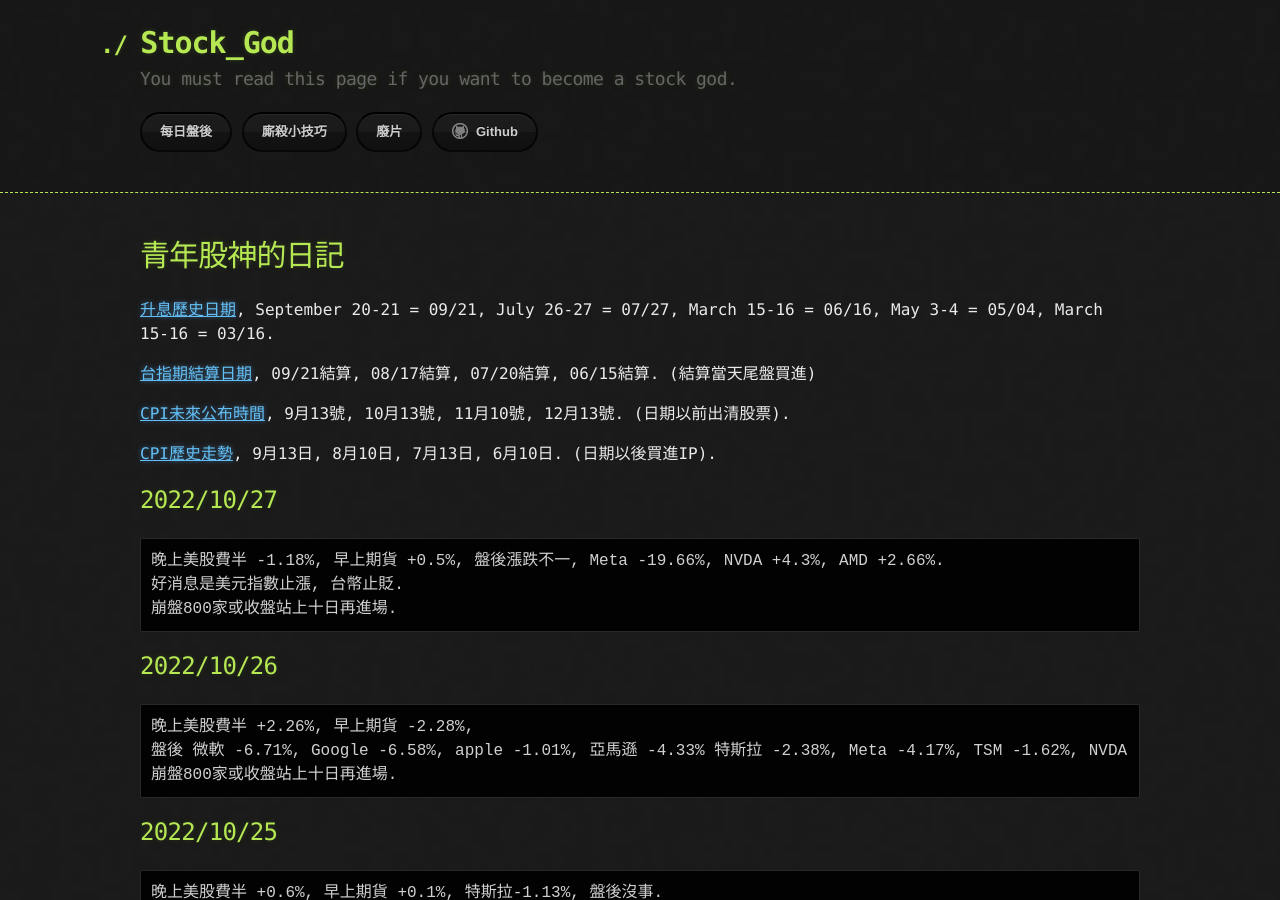
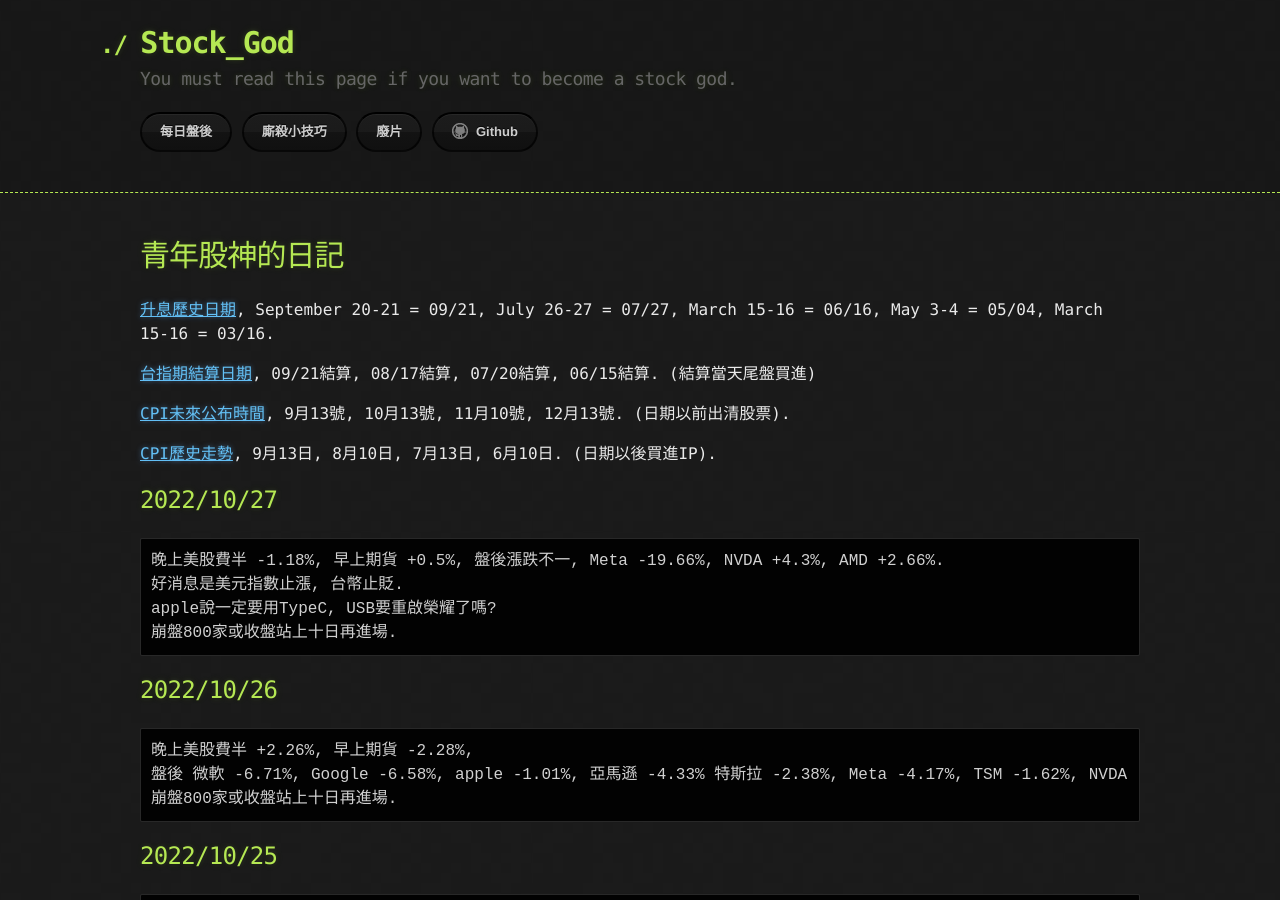
Before and after one commit to lepg5487/Stock_God, a Jekyll site: the page built from index.md, in a window 1280 px wide and 900 px high. Built offline with Jekyll 4.4.1, drawn with Linux system fonts in a browser that asks for light colours; our own code applies the rules of GitHub Pages for plain Markdown files.

Commit message:
Update index.md

````diff
--- a/index.md
+++ b/index.md
@@ -16,6 +16,7 @@
 ```
 晚上美股費半 -1.18%, 早上期貨 +0.5%, 盤後漲跌不一, Meta -19.66%, NVDA +4.3%, AMD +2.66%.
 好消息是美元指數止漲, 台幣止貶.
+apple說一定要用TypeC, USB要重啟榮耀了嗎?
 崩盤800家或收盤站上十日再進場.
 ```
 
````
